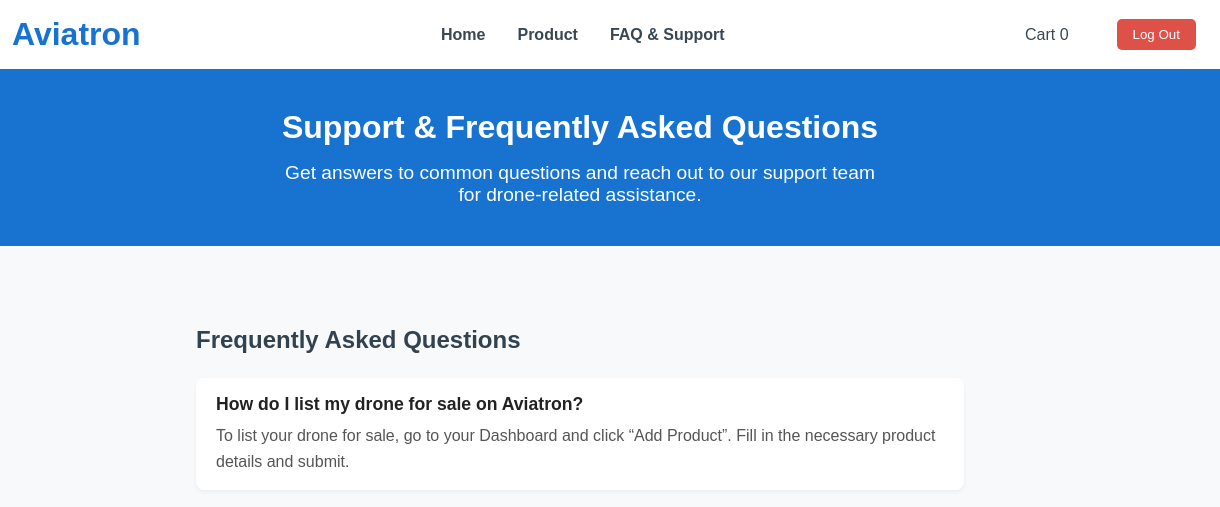
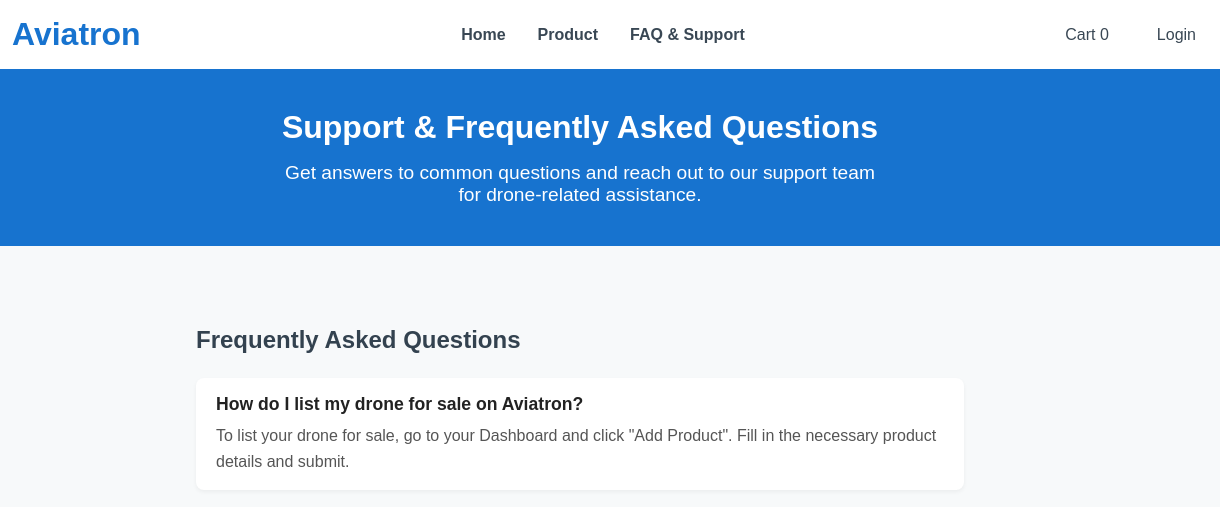
Before and after one commit to erlnrinzl/aviatron-webstore, a plain HTML site: page src/faq.html in a window 1280 px wide. Shown: the top 507 px of the page, 60-1280 px from the left. Drawn offline with Linux system fonts and the light colour scheme.

Commit message:
fixing login button inconsistency

```diff
--- a/src/faq.html
+++ b/src/faq.html
@@ -39,7 +39,7 @@
           </a>
         </div>
         <div class="user-action">
-          <button>Log Out</button>
+          <a href="login.html" class="auth-button">Login</a>
         </div>
       </div>
     </nav>
@@ -74,8 +74,8 @@
         <div class="faq-item">
           <h3>How do I list my drone for sale on Aviatron?</h3>
           <p>
-            To list your drone for sale, go to your Dashboard and click “Add
-            Product”. Fill in the necessary product details and submit.
+            To list your drone for sale, go to your Dashboard and click "Add
+            Product". Fill in the necessary product details and submit.
           </p>
         </div>
 
```
Also changed, not shown: src/index.html (+1 -1 lines), src/products.html (+1 -1 lines), src/terms.html (+2 -2 lines).
